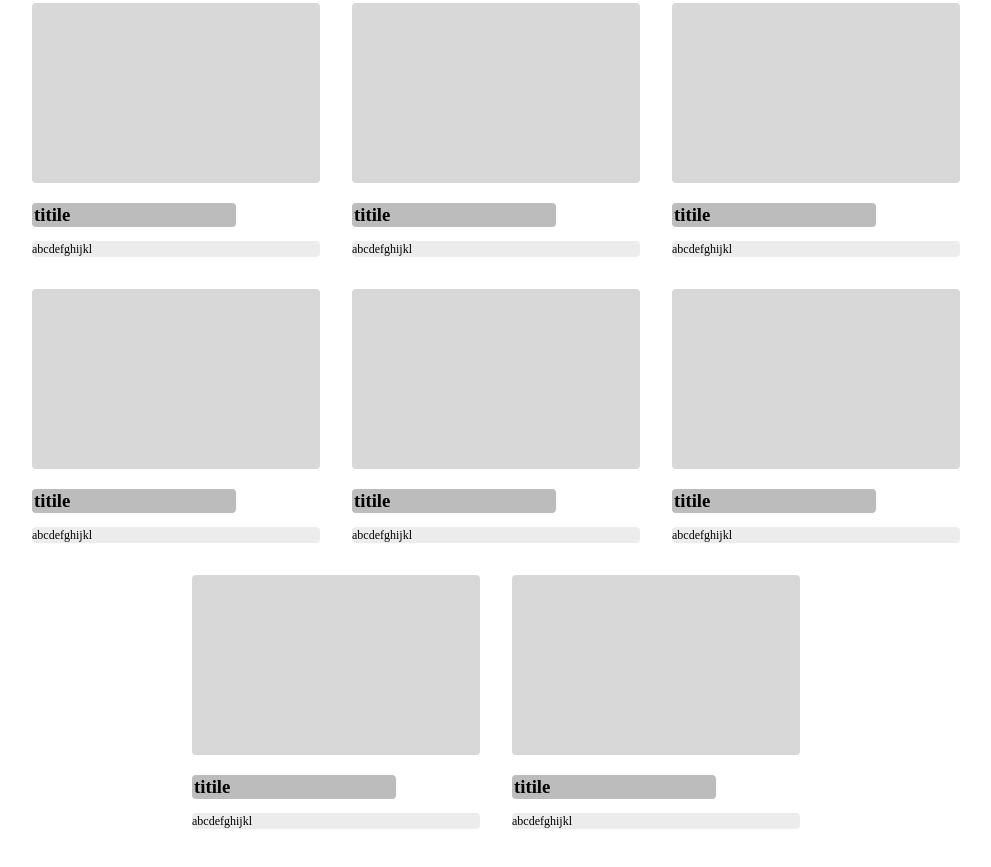
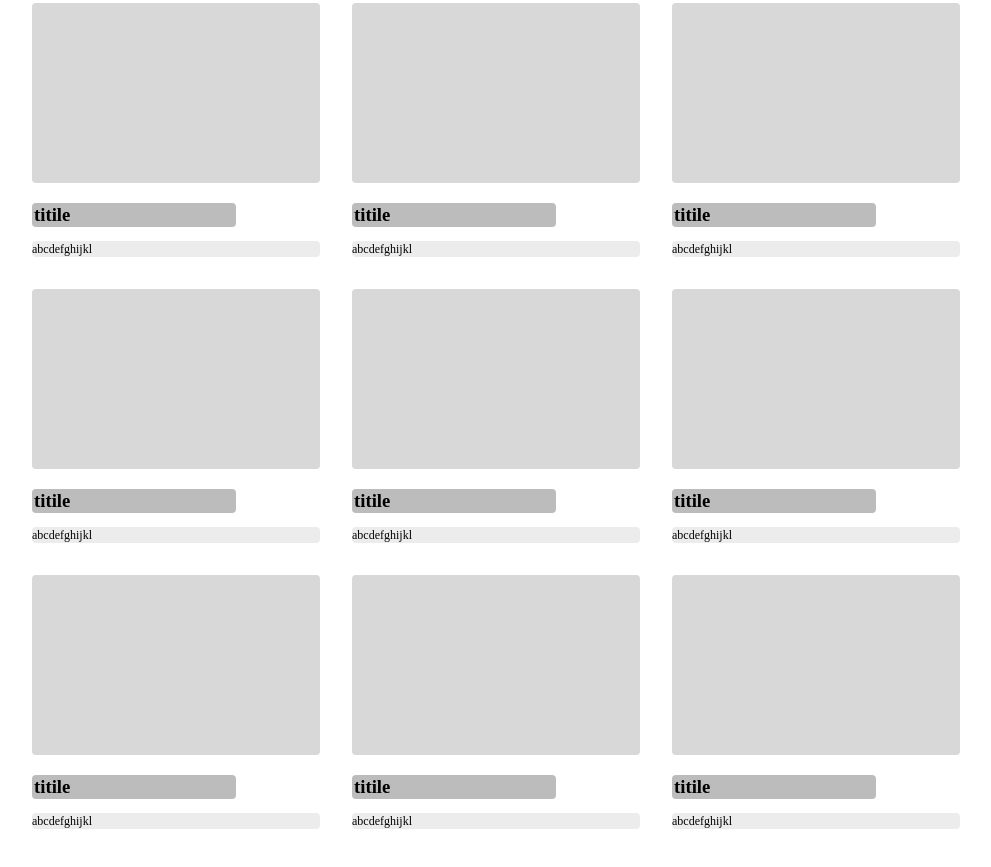
Before and after one commit to XiongAmao/a-easy-web-demo1, a plain HTML site: page index.html in a window 1280 px wide. Shown: the part 613-1480 px from the top of the page, without its empty margins (144-1135 px from the left). Drawn offline with Linux system fonts and the light colour scheme.

Commit message:
add 一个格子

```diff
--- a/index.html
+++ b/index.html
@@ -74,7 +74,11 @@
                 <h3>titile</h3>
                 <p>abcdefghijkl</p>
             </li>
-
+            <li class="product hidden">
+                <div class="image"><img src="" alt=""></div>
+                <h3>titile</h3>
+                <p>abcdefghijkl</p>
+            </li>
         </ol>
 
 
--- a/style.css
+++ b/style.css
@@ -180,3 +180,12 @@ ul,ol{
     line-height: 16px;
     font-size: 12px;
 }
+
+.products .product.hidden {
+    display: none;
+}
+@media (min-width:1000px){
+    .products .product.hidden {
+        display: block;
+    }
+}
```
